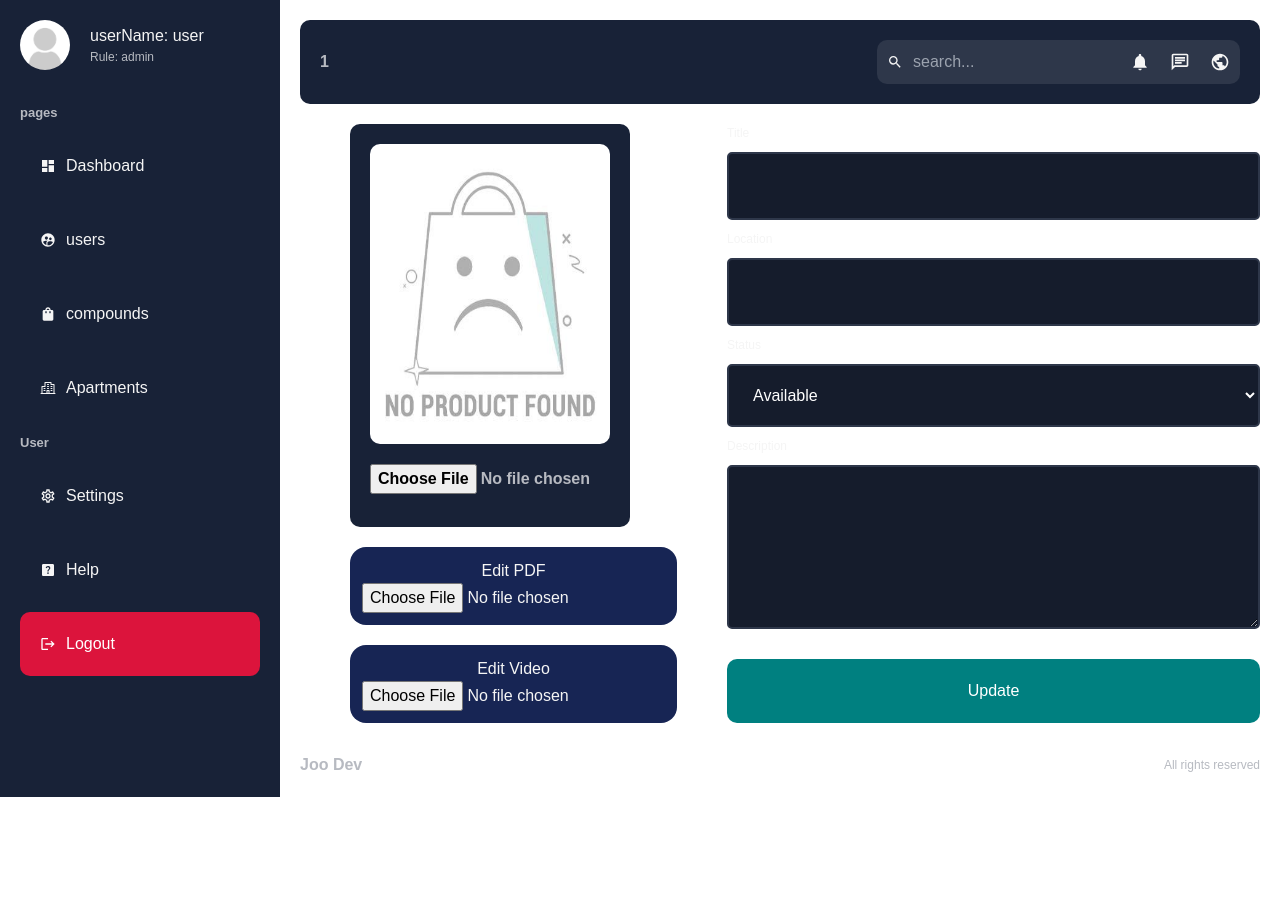
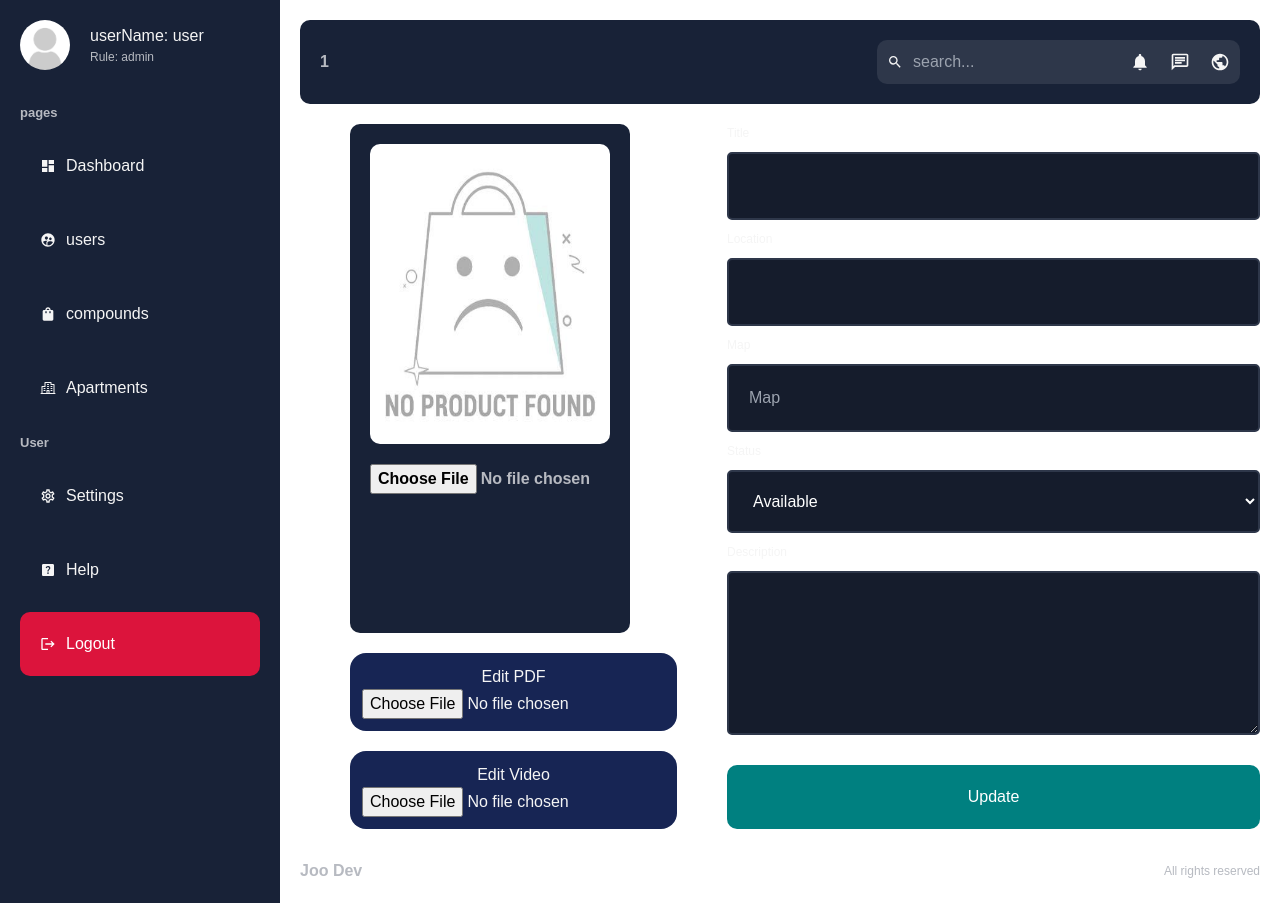
Before and after one commit to yo955/kinOasis, a Next.js app: page /dashpoard/products/1 in a window 1280 px wide. Before the commit the page ends 800 px from the top, so only its background shows below. Built offline with nearby package versions, Linux system fonts and the light colour scheme; no server answers; sample sign-in values are in the browser's storage.

Commit message:
map issue

```diff
--- a/app/dashpoard/products/[id]/page.jsx
+++ b/app/dashpoard/products/[id]/page.jsx
@@ -32,8 +32,8 @@ const SingleProductPage = () => {
       .get(`${apiUrl}/compound/find/${id}`)
       .then((res) => {
         const productData = res.data;
-        const extractedMapSrc = extractSrc(productData.map);
-        setProduct({ ...productData, map: extractedMapSrc });
+        // const extractedMapSrc = extractSrc(productData.map);
+        setProduct({ ...productData});
       })
       .catch((error) => {
         console.error("Error fetching data:", error);
@@ -43,25 +43,38 @@ const SingleProductPage = () => {
       });
   }, [id, apiUrl]);
 
-  const extractSrc = (input) => {
-    if (!input || !input.includes("src=")) return null;
-    try {
-      return input.split("src=")[1].split("/")[1]
-    } catch (error) {
-      console.error("Error extracting src:", error);
-      return null;
-    }
-  };
+  // const extractSrc = (input) => {
+  //   if (!input || !input.includes("src=")) return null;
+  //   try {
+  //     return input.split("src=")[1].split("/")[1]
+  //   } catch (error) {
+  //     console.error("Error extracting src:", error);
+  //     return null;
+  //   }
+  // };
 
+  // const handleChange = (e) => {
+  //   const { name, value } = e.target;
+  //   setProduct((prevProduct) => ({
+  //     ...prevProduct,
+  //     [name.toLowerCase()]: value,
+  //   }));
+  // };
   const handleChange = (e) => {
     const { name, value } = e.target;
-    setProduct((prevProduct) => ({
-      ...prevProduct,
-      [name.toLowerCase()]: value,
-    }));
-  };
+    if (name === "map") {
+      String(value).startsWith("https")?setProduct({ ...product, map: value }):
+      setProduct({ ...product, map: value?.split(/src="/)[1]?.split('"')[0] });
+    } else {
 
-
+      setProduct((prevProduct) => ({
+        ...prevProduct,
+        [name.toLowerCase()]: value,
+      }));
+    }
+    console.log(product);
+  };
+  console.log(product.map)
   const handleSubmit = async (e) => {
     e.preventDefault();
     const jwt = localStorage.getItem("jwt");
@@ -169,9 +182,19 @@ const SingleProductPage = () => {
       <form onSubmit={handleSubmit} style={{flex:1}} className={styles.form } >
         <label>Title</label>
         <input type="text" name="title" value={product.title} onChange={handleChange} />
+
         <label>Location</label>
         <input type="text" name="location" value={product.location} onChange={handleChange} />
+        <label>Map</label>
+          <input
+            type="text"
+            name="map"
+            placeholder="Map"
+            value={product.map || ""}
+            onChange={handleChange}
+          />
         <label>Status</label>
+
         <select name="status" value={product.status} onChange={handleChange}>
           <option value="available">Available</option>
           <option value="soon">Soon</option>
```
